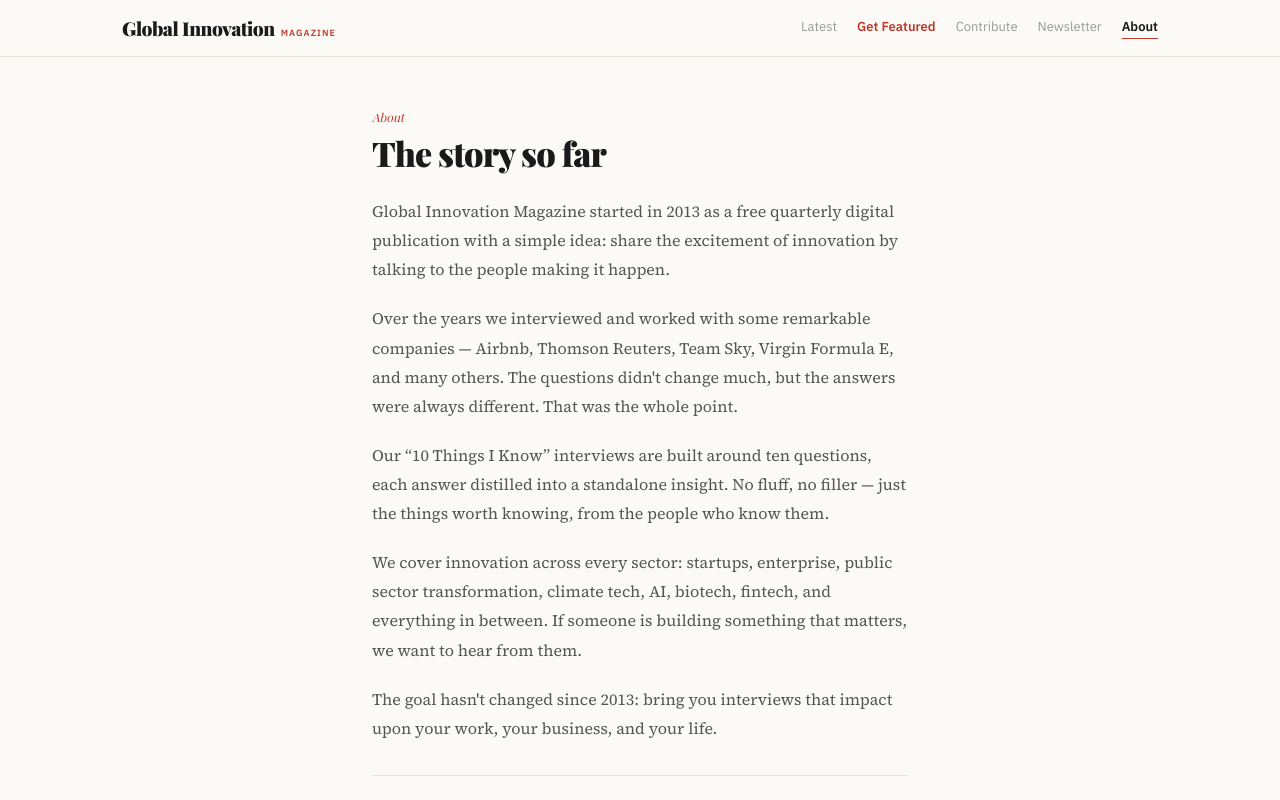
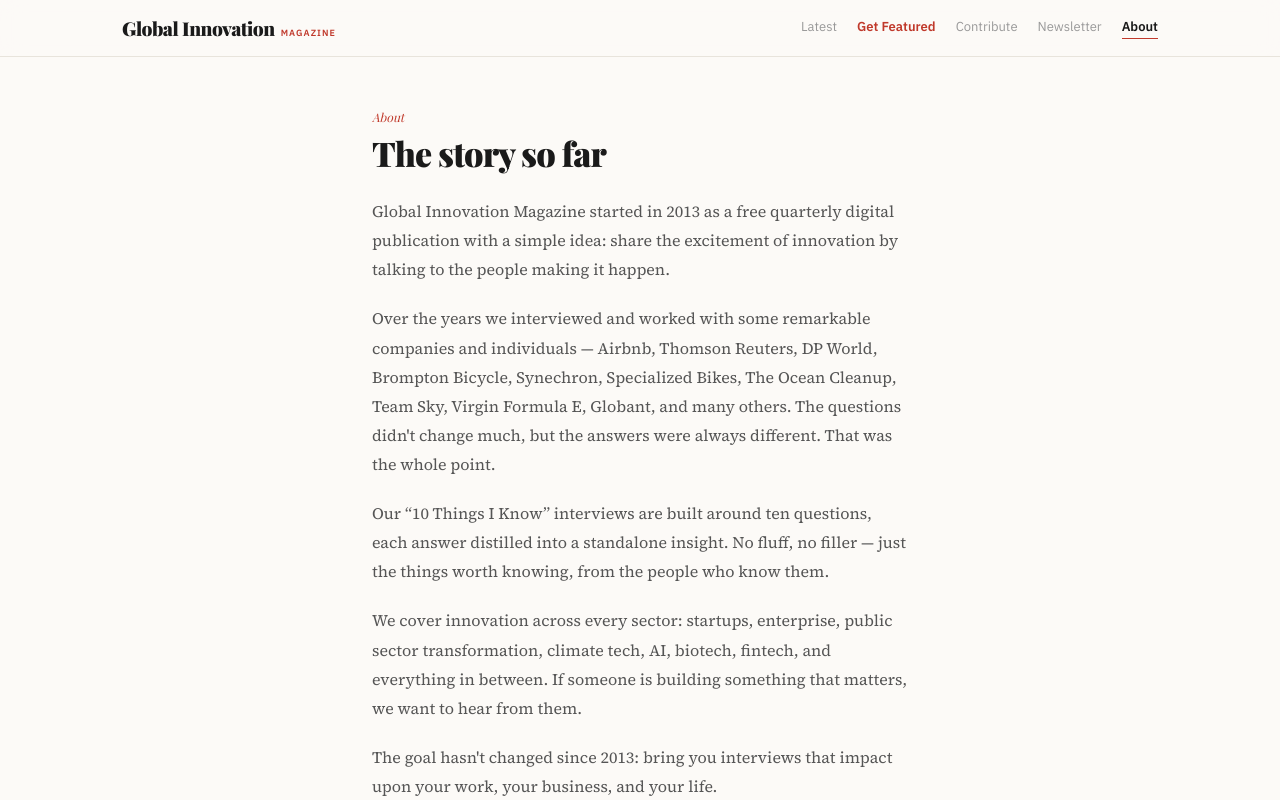
Before and after one commit to flyn031/global-innovation-magazine, a Next.js app: page /about in a window 1280 px wide. Shown: the top 800 px of the page. Built offline with nearby package versions, Linux system fonts and the light colour scheme; a web font is replaced by a local one.

Commit message:
Favicon, fix interview cards, update About with more companies

```diff
--- a/src/app/about/page.tsx
+++ b/src/app/about/page.tsx
@@ -22,10 +22,12 @@ export default function AboutPage() {
           talking to the people making it happen.
         </p>
         <p>
-          Over the years we interviewed and worked with some remarkable companies
-          — Airbnb, Thomson Reuters, Team Sky, Virgin Formula E, and many
-          others. The questions didn&apos;t change much, but the answers were
-          always different. That was the whole point.
+          Over the years we interviewed and worked with some remarkable
+          companies and individuals — Airbnb, Thomson Reuters, DP World,
+          Brompton Bicycle, Synechron, Specialized Bikes, The Ocean Cleanup,
+          Team Sky, Virgin Formula E, Globant, and many others. The questions
+          didn&apos;t change much, but the answers were always different. That
+          was the whole point.
         </p>
         <p>
           Our &ldquo;10 Things I Know&rdquo; interviews are built around ten
--- a/src/app/layout.tsx
+++ b/src/app/layout.tsx
@@ -6,6 +6,9 @@ export const metadata: Metadata = {
   title: "Global Innovation Magazine — 10 Things I Know",
   description:
     "Innovation-focused interviews with founders, leaders and innovators. Est. 2013, Leicester, UK.",
+  icons: {
+    icon: "/favicon.svg",
+  },
   openGraph: {
     title: "Global Innovation Magazine",
     description: "10 Things I Know — interviews with the people shaping innovation.",
--- a/src/app/page.tsx
+++ b/src/app/page.tsx
@@ -91,7 +91,7 @@ export default function HomePage() {
       {/* Section header */}
       <div className="max-w-[1100px] mx-auto px-4 sm:px-8 pt-7">
         <h2 className="font-display text-base font-bold text-[var(--ink)] mb-6 pb-2 border-b-2 border-[var(--ink)] inline-block">
-          Recent Interviews
+          Interviews
         </h2>
       </div>
 
@@ -122,9 +122,12 @@ export default function HomePage() {
                 10 Things I Know
               </span>
             </div>
-            <h3 className="font-display text-[19px] font-extrabold text-[var(--ink)] leading-tight mb-1.5">
-              {interview.name}, {interview.role.toLowerCase()}
+            <h3 className="font-display text-[19px] font-extrabold text-[var(--ink)] leading-tight mb-0.5">
+              {interview.name}
             </h3>
+            <div className="font-ui text-[12px] text-[var(--grey-600)] mb-1.5">
+              {interview.role}, {interview.company}
+            </div>
             <p className="font-body text-sm leading-snug text-[var(--grey-600)] italic mb-2">
               {interview.subheadline}
             </p>
```
Also changed, not shown: public/favicon.svg (added), 1 other file (tests, documents, lock files or other folders).
